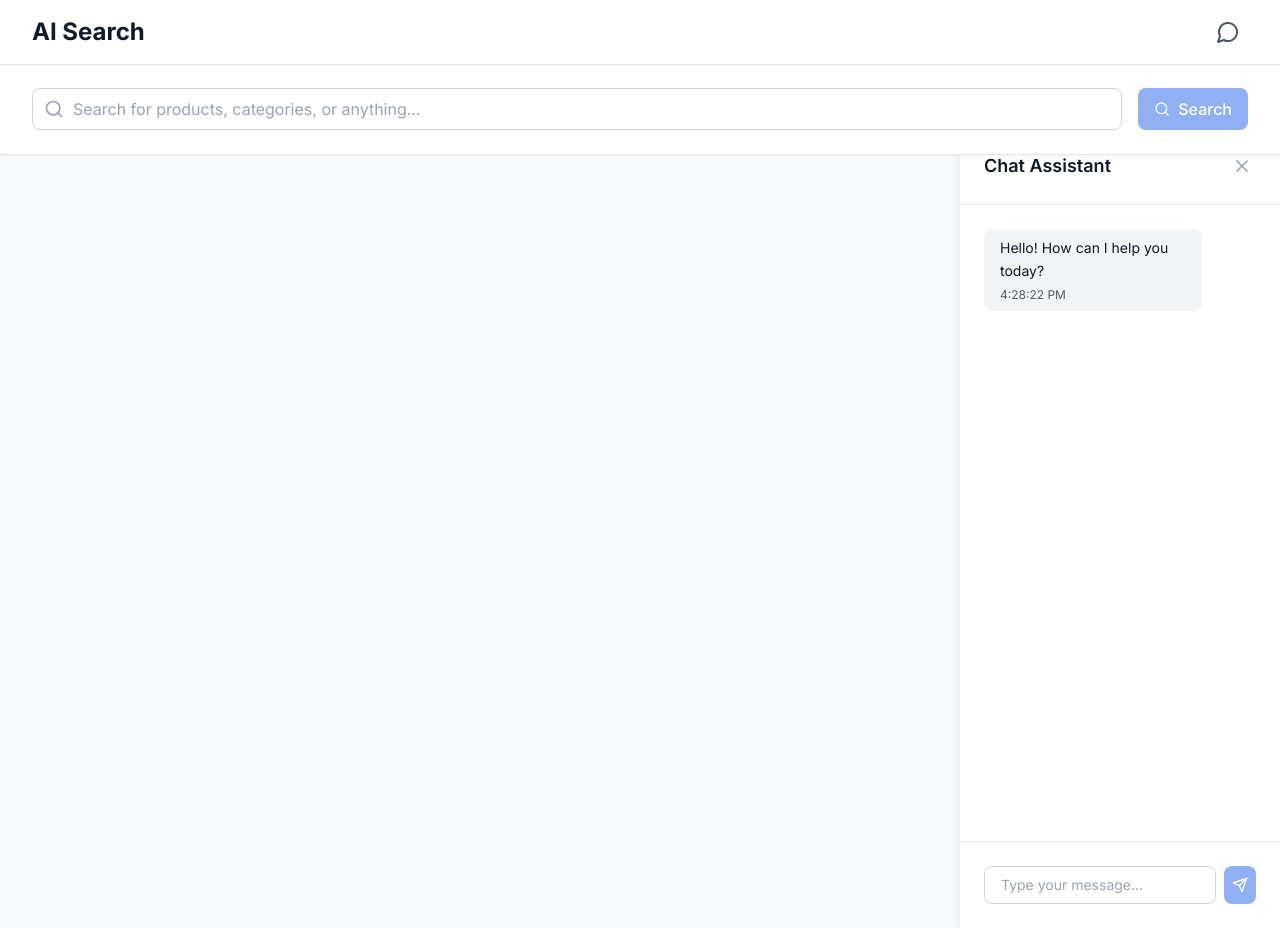
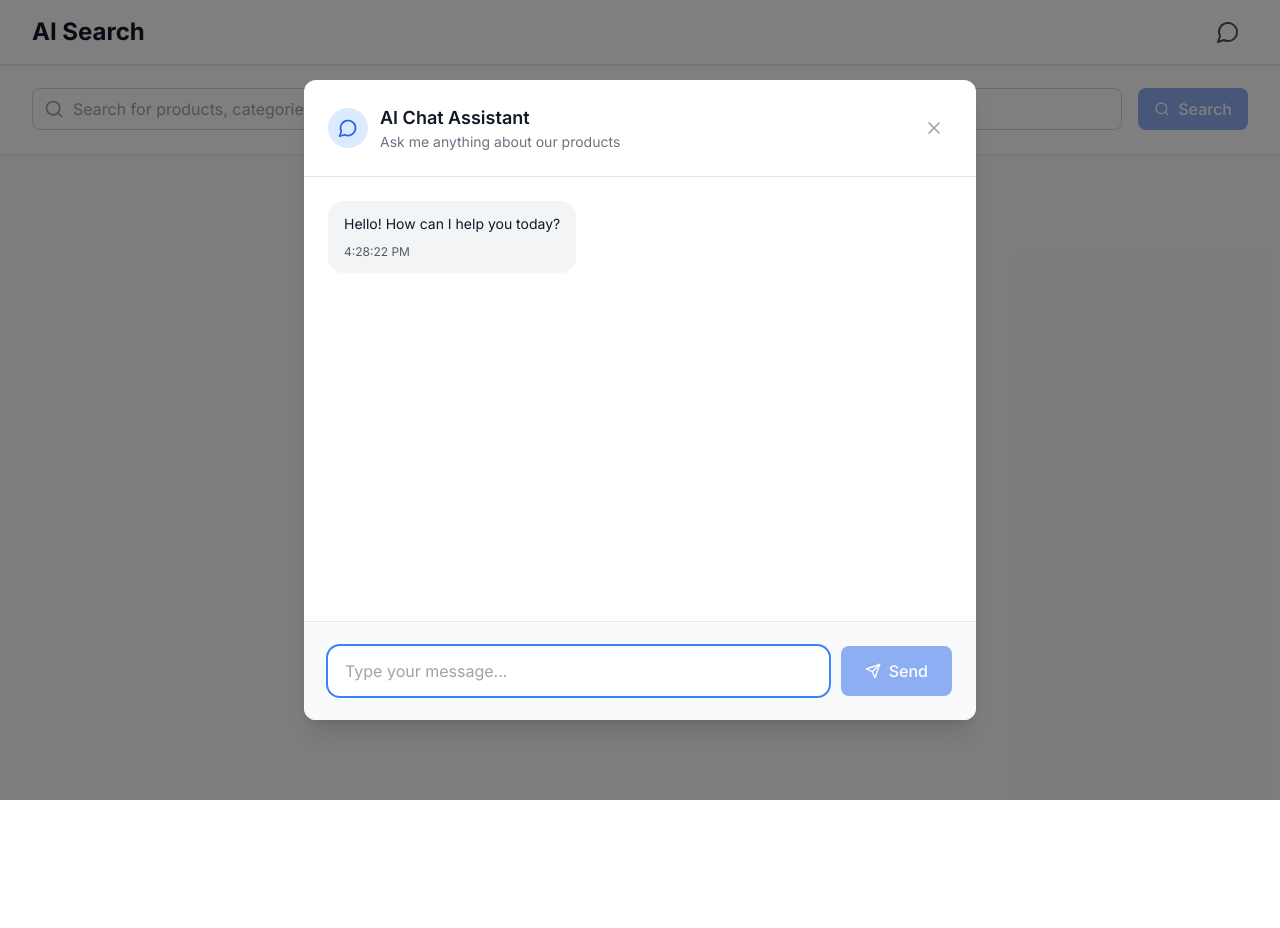
Before and after one commit to hareemYashal/ai-search-frontend, a Next.js app: page / in a window 1280 px wide. Both pictures are taken after a click on the button 1228 px from the left and 32 px from the top of the page. After the commit the page ends 800 px from the top, so only its background shows below. Built offline with nearby package versions, Linux system fonts and the light colour scheme.

Commit message:
Update page.tsx

```diff
--- a/app/page.tsx
+++ b/app/page.tsx
@@ -241,8 +241,7 @@ export default function Home() {
       </div>
 
       {/* Scrollable Content Area */}
-      <div className="pt-32 flex">
-        <div className="flex-1 overflow-y-auto">
+      <div className="pt-32">
         <div className="max-w-7xl mx-auto px-4 sm:px-6 lg:px-8 py-8">
 
           {/* Search Results */}
@@ -325,26 +324,39 @@ export default function Home() {
         </div>
       </div>
 
-        {/* Chat Sidebar */}
-        <div className={cn(
-          "w-80 transition-all duration-300 flex-shrink-0",
-          chatOpen ? "translate-x-0 opacity-100" : "translate-x-full opacity-0 pointer-events-none"
-        )}>
-          <div className="bg-white shadow-lg h-screen flex flex-col">
-            <div className="p-6 border-b">
-              <div className="flex items-center justify-between">
-                <h3 className="text-lg font-semibold text-gray-900">Chat Assistant</h3>
+      {/* Chat Modal */}
+      {chatOpen && (
+        <div className="fixed inset-0 z-50 overflow-y-auto">
+          {/* Backdrop */}
+          <div
+            className="fixed inset-0 bg-black bg-opacity-50 transition-opacity"
+            onClick={() => setChatOpen(false)}
+          />
+
+          {/* Modal Container */}
+          <div className="flex min-h-full items-center justify-center p-4">
+            <div className="relative bg-white rounded-xl shadow-xl w-full max-w-2xl h-[80vh] flex flex-col transform transition-all">
+              {/* Modal Header */}
+              <div className="flex items-center justify-between p-6 border-b border-gray-200 rounded-t-xl">
+                <div className="flex items-center gap-3">
+                  <div className="w-10 h-10 bg-primary-100 rounded-full flex items-center justify-center">
+                    <MessageCircle className="h-5 w-5 text-primary-600" />
+                  </div>
+                  <div>
+                    <h3 className="text-lg font-semibold text-gray-900">AI Chat Assistant</h3>
+                    <p className="text-sm text-gray-500">Ask me anything about our products</p>
+                  </div>
+                </div>
                 <button
                   onClick={() => setChatOpen(false)}
-                  className="p-1 text-gray-400 hover:text-gray-600"
+                  className="p-2 text-gray-400 hover:text-gray-600 hover:bg-gray-100 rounded-lg transition-colors"
                 >
                   <X className="h-5 w-5" />
                 </button>
               </div>
-            </div>
 
               {/* Chat Messages */}
-            <div className="flex-1 overflow-y-auto space-y-4 p-6">
+              <div className="flex-1 overflow-y-auto p-6 space-y-4">
                 {chatMessages.map((message) => (
                   <div
                     key={message.id}
@@ -355,7 +367,7 @@ export default function Home() {
                   >
                     <div
                       className={cn(
-                        "max-w-[80%] rounded-lg px-4 py-2",
+                        "max-w-[70%] rounded-2xl px-4 py-3 shadow-sm",
                         message.isUser
                           ? "bg-primary-600 text-white"
                           : "bg-gray-100 text-gray-900"
@@ -363,8 +375,8 @@ export default function Home() {
                     >
                       <div className="text-sm whitespace-pre-line leading-relaxed">{message.text}</div>
                       {message.items_cited && message.items_cited.length > 0 && (
-                        <div className="mt-2 pt-2 border-t border-gray-200">
-                          <div className="text-xs text-gray-600 mb-1">Referenced products:</div>
+                        <div className="mt-3 pt-3 border-t border-gray-200">
+                          <div className="text-xs text-gray-600 mb-2">Referenced products:</div>
                           <div className="flex flex-wrap gap-1">
                             {message.items_cited.map((itemId, index) => (
                               <span key={index} className="bg-blue-100 text-blue-700 text-xs px-2 py-1 rounded-full">
@@ -374,7 +386,7 @@ export default function Home() {
                           </div>
                         </div>
                       )}
-                      <p className="text-xs opacity-70 mt-1">
+                      <p className="text-xs opacity-70 mt-2">
                         {message.timestamp.toLocaleTimeString()}
                       </p>
                     </div>
@@ -382,7 +394,7 @@ export default function Home() {
                 ))}
                 {isTyping && (
                   <div className="flex justify-start">
-                    <div className="bg-gray-100 rounded-lg px-4 py-2">
+                    <div className="bg-gray-100 rounded-2xl px-4 py-3 shadow-sm">
                       <div className="flex space-x-1">
                         <div className="w-2 h-2 bg-gray-400 rounded-full animate-bounce"></div>
                         <div className="w-2 h-2 bg-gray-400 rounded-full animate-bounce" style={{ animationDelay: '0.1s' }}></div>
@@ -394,27 +406,30 @@ export default function Home() {
               </div>
 
               {/* Chat Input */}
-            <div className="p-6 border-t">
-              <form onSubmit={handleChatSubmit} className="flex gap-2">
+              <div className="p-6 border-t border-gray-200 rounded-b-xl bg-gray-50">
+                <form onSubmit={handleChatSubmit} className="flex gap-3">
                   <input
                     type="text"
                     value={chatInput}
                     onChange={(e) => setChatInput(e.target.value)}
                     placeholder="Type your message..."
-                  className="flex-1 input-field text-sm"
+                    className="flex-1 px-4 py-3 border border-gray-300 rounded-xl focus:ring-2 focus:ring-primary-500 focus:border-transparent outline-none transition-all duration-200 bg-white"
+                    autoFocus
                   />
                   <button
                     type="submit"
                     disabled={!chatInput.trim()}
-                  className="btn-primary p-2 disabled:opacity-50"
+                    className="btn-primary px-6 py-3 disabled:opacity-50 flex items-center gap-2"
                   >
                     <Send className="h-4 w-4" />
+                    Send
                   </button>
                 </form>
               </div>
             </div>
           </div>
         </div>
+      )}
     </div>
   )
 }
```
Lines whose indentation alone changed are shown as unchanged.
